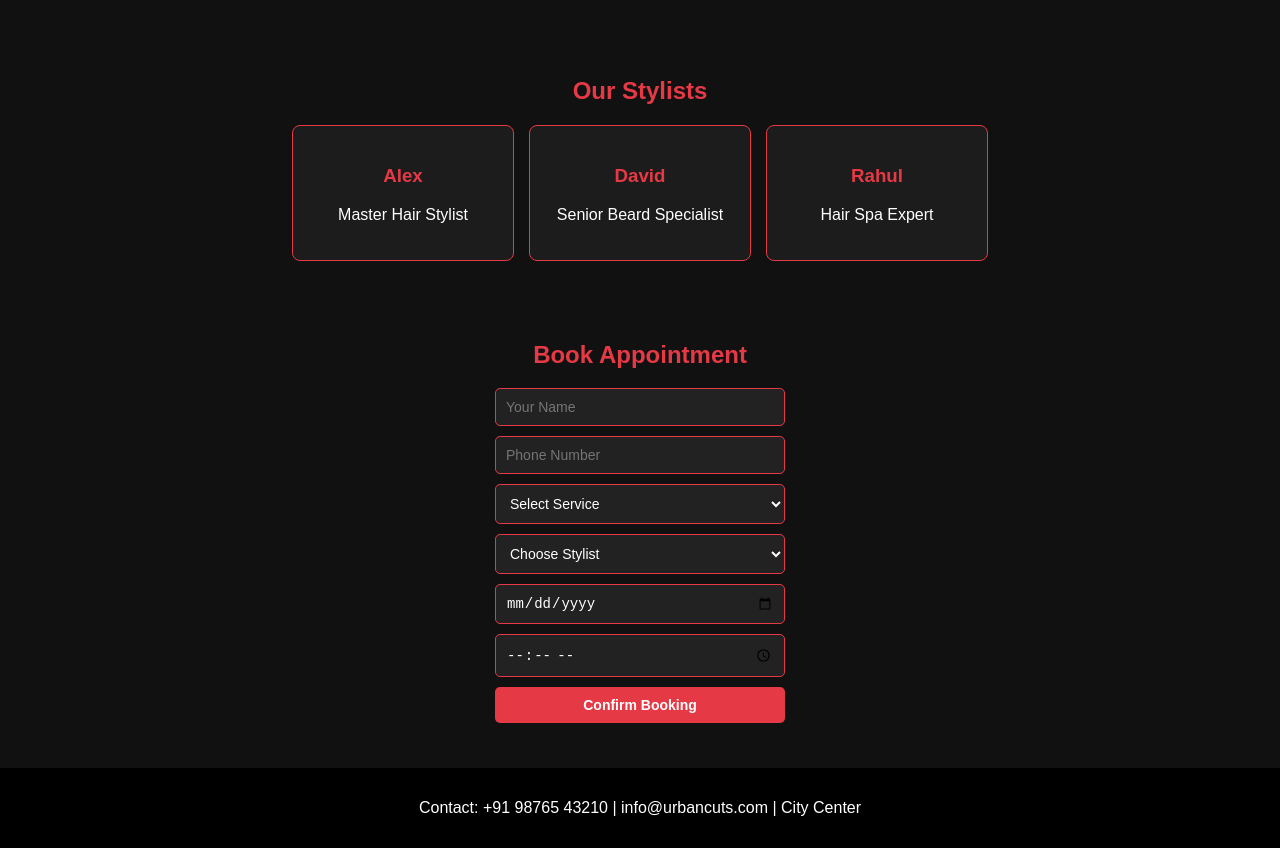
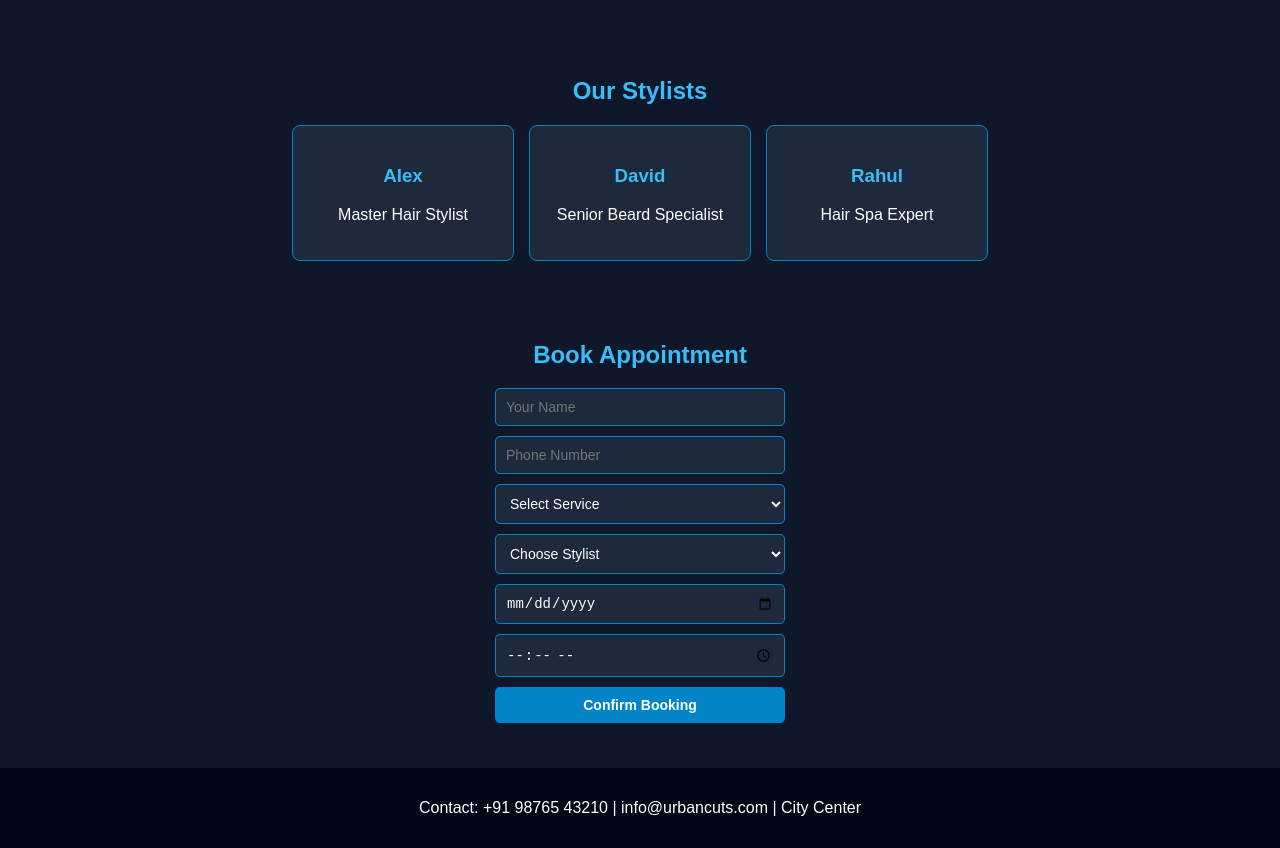
Before and after one commit to avisingh0001/urban-cuts, a plain HTML site: page index.html in a window 1280 px wide. Shown: the part 582-1430 px from the top of the page. Drawn offline with Linux system fonts and the light colour scheme.

Commit message:
Update website theme to Modern Midnight Blue and White

```diff
--- a/salon-website/style.css
+++ b/salon-website/style.css
@@ -1,19 +1,19 @@
 body {
   margin: 0;
-  background-color: #111111;
+  background-color: #0f172a;
   color: #ffffff;
   font-family: Arial, sans-serif;
   text-align: center;
 }
 header, footer {
-  background-color: #000000;
+  background-color: #020617;
   padding: 15px 20px;
 }
 header {
   display: flex;
   justify-content: space-between;
   align-items: center;
-  border-bottom: 2px solid #e63946;
+  border-bottom: 2px solid #0284c7;
 }
 nav a {
   color: #ffffff;
@@ -21,7 +21,7 @@ nav a {
   text-decoration: none;
 }
 h1, h2, h3, h4, nav a:hover {
-  color: #e63946;
+  color: #38bdf8;
 }
 section {
   padding: 30px 15px;
@@ -33,8 +33,8 @@ section {
   flex-wrap: wrap;
 }
 .card {
-  background-color: #1c1c1c;
-  border: 1px solid #e63946;
+  background-color: #1e293b;
+  border: 1px solid #0284c7;
   border-radius: 8px;
   padding: 20px;
   width: 180px;
@@ -52,12 +52,12 @@ input, select, .btn {
   font-size: 14px;
 }
 input, select {
-  background-color: #222222;
+  background-color: #1e293b;
   color: #ffffff;
-  border: 1px solid #e63946;
+  border: 1px solid #0284c7;
 }
 .btn {
-  background-color: #e63946;
+  background-color: #0284c7;
   color: #ffffff;
   font-weight: bold;
   border: none;
@@ -66,7 +66,7 @@ input, select {
 }
 .btn:hover {
   background-color: #ffffff;
-  color: #e63946;
+  color: #0284c7;
 }
 @media (max-width: 600px) {
   header {
--- a/style.css
+++ b/style.css
@@ -1,19 +1,19 @@
 body {
   margin: 0;
-  background-color: #111111;
+  background-color: #0f172a;
   color: #ffffff;
   font-family: Arial, sans-serif;
   text-align: center;
 }
 header, footer {
-  background-color: #000000;
+  background-color: #020617;
   padding: 15px 20px;
 }
 header {
   display: flex;
   justify-content: space-between;
   align-items: center;
-  border-bottom: 2px solid #e63946;
+  border-bottom: 2px solid #0284c7;
 }
 nav a {
   color: #ffffff;
@@ -21,7 +21,7 @@ nav a {
   text-decoration: none;
 }
 h1, h2, h3, h4, nav a:hover {
-  color: #e63946;
+  color: #38bdf8;
 }
 section {
   padding: 30px 15px;
@@ -33,8 +33,8 @@ section {
   flex-wrap: wrap;
 }
 .card {
-  background-color: #1c1c1c;
-  border: 1px solid #e63946;
+  background-color: #1e293b;
+  border: 1px solid #0284c7;
   border-radius: 8px;
   padding: 20px;
   width: 180px;
@@ -52,12 +52,12 @@ input, select, .btn {
   font-size: 14px;
 }
 input, select {
-  background-color: #222222;
+  background-color: #1e293b;
   color: #ffffff;
-  border: 1px solid #e63946;
+  border: 1px solid #0284c7;
 }
 .btn {
-  background-color: #e63946;
+  background-color: #0284c7;
   color: #ffffff;
   font-weight: bold;
   border: none;
@@ -66,7 +66,7 @@ input, select {
 }
 .btn:hover {
   background-color: #ffffff;
-  color: #e63946;
+  color: #0284c7;
 }
 @media (max-width: 600px) {
   header {
```
